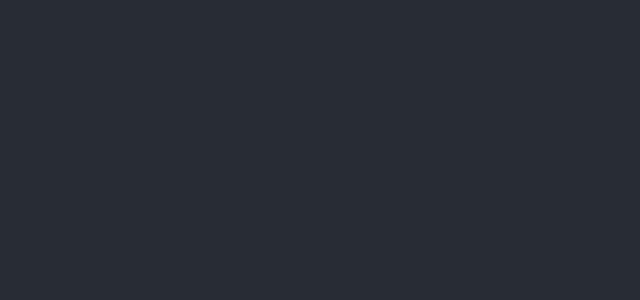
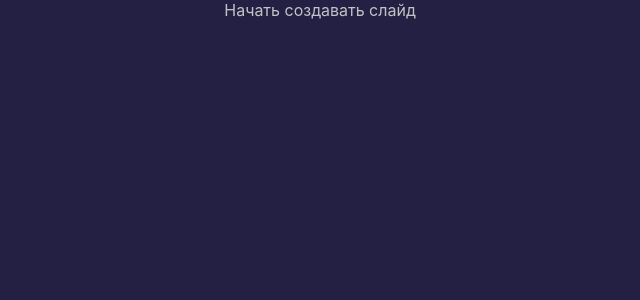
Before and after one commit to EropForWork/react_lections, a React (Create React App) app: page / in a window 1280 px wide. Shown: the top 300 px of the page, without its empty margins (320-960 px from the left). Built offline with nearby package versions, Linux system fonts and the light colour scheme; the HTML template or start-up script is replaced by a standard one.

Commit message:
feat: Создать компонент+стили, подключить.

```diff
--- a/src/App.js
+++ b/src/App.js
@@ -1,10 +1,10 @@
 import './App.css';
+import Slide from './components/slide/slide';
 
 function App() {
   return (
     <div className="App">
-      <header className="App-header">
-      </header>
+      <Slide />
     </div>
   );
 }
--- a/src/components/slide/slide.css
+++ b/src/components/slide/slide.css
@@ -0,0 +1,6 @@
+.slide {
+    width: 100vw;
+    height: 100vh;
+    background-color: var(--pimary-background-color);
+    color: var(--pimary-text-color);
+}
--- a/src/components/slide/slide.jsx
+++ b/src/components/slide/slide.jsx
@@ -0,0 +1,12 @@
+import React from 'react';
+import './slide.css';
+
+function Slide() {
+    return (
+        <div className="slide">
+            Начать создавать слайд
+        </div>
+    );
+}
+
+export default Slide;
--- a/src/index.css
+++ b/src/index.css
@@ -1,3 +1,8 @@
+:root {
+  --pimary-background-color: rgb(35, 32, 68);
+  --pimary-text-color: rgb(194, 194, 194);
+}
+
 body {
   margin: 0;
   font-family: -apple-system, BlinkMacSystemFont, 'Segoe UI', 'Roboto', 'Oxygen',
```
